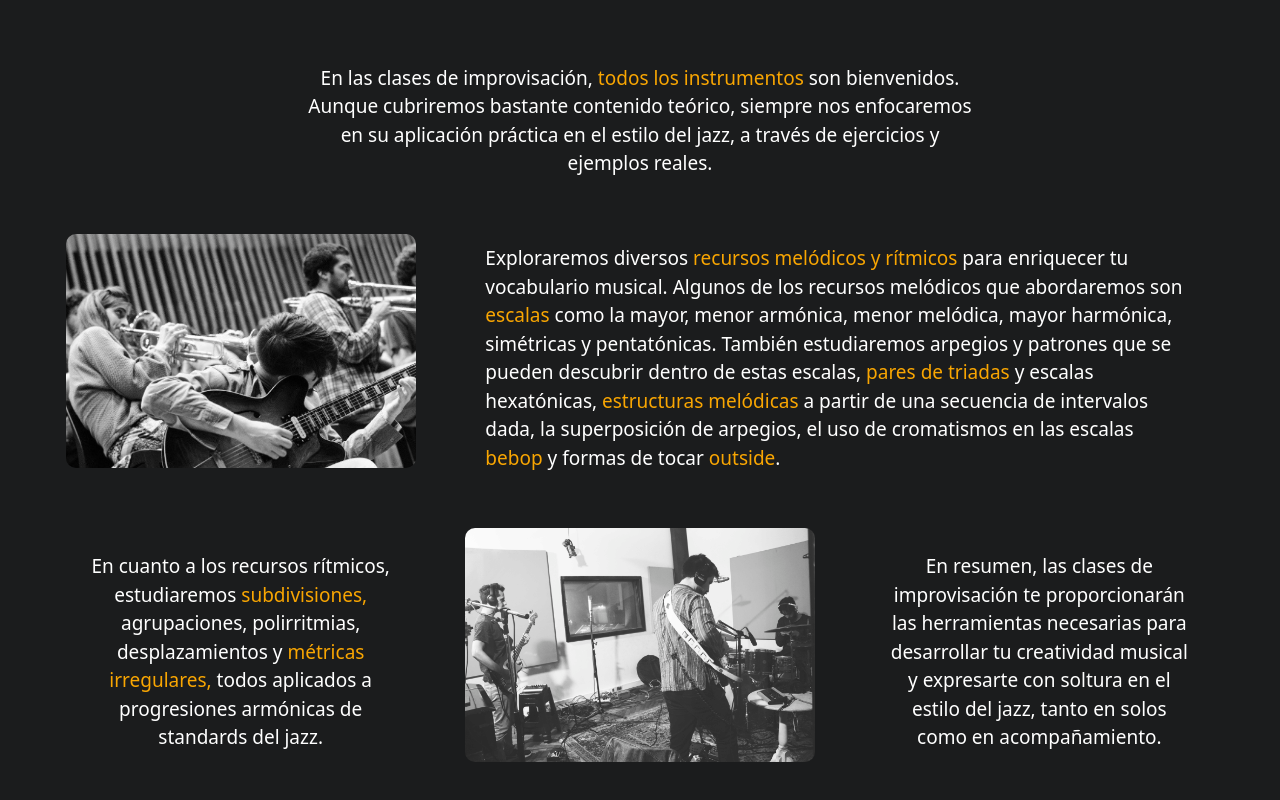
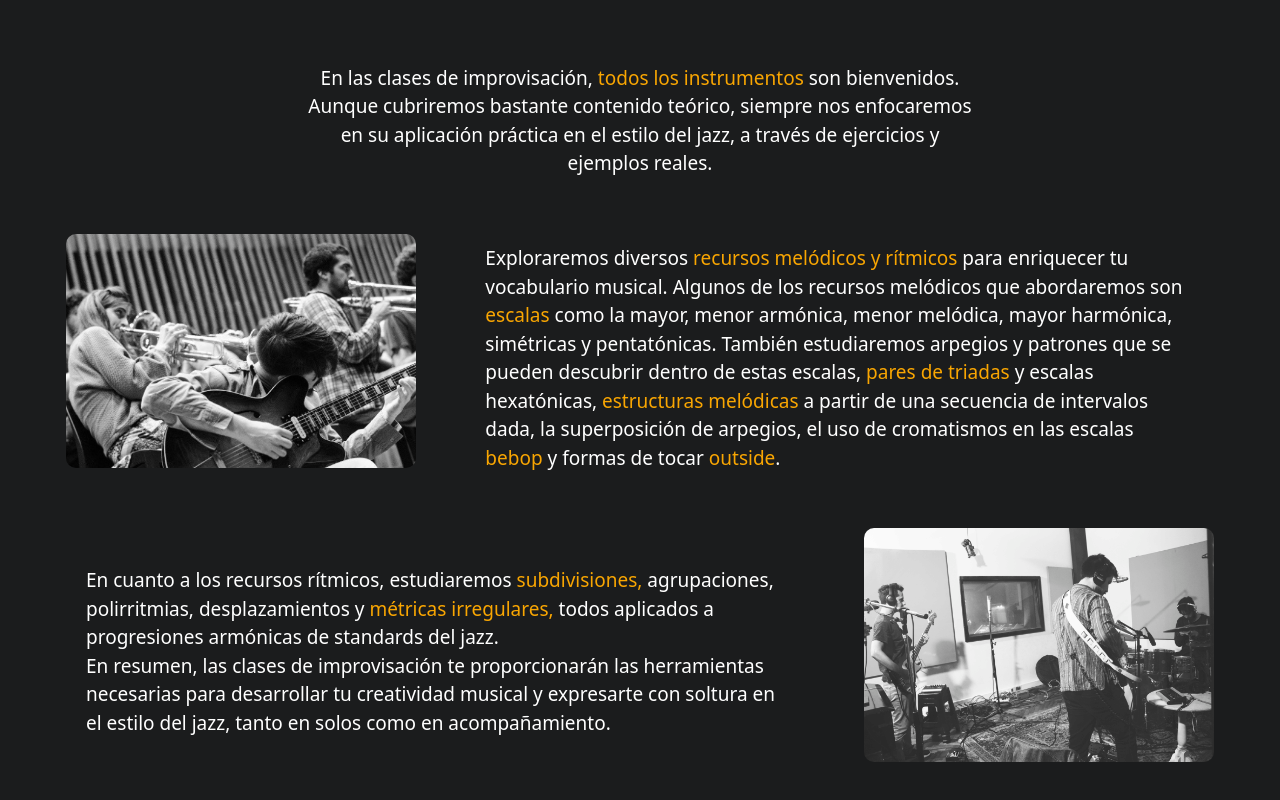
Before and after one commit to MrFontina/NBJazz, a React (Create React App) app: page /improvisacion in a window 1280 px wide. Shown: the part 553-1353 px from the top of the page. Built offline with nearby package versions, Linux system fonts and the light colour scheme.

Commit message:
grid en impro

```diff
--- a/src/Componentes/Improvisacion.js
+++ b/src/Componentes/Improvisacion.js
@@ -19,13 +19,11 @@ function Improvisacion({ isOpen }) {
         </p>
 
         <p id='impro-p3'>
-         En cuanto a los recursos rítmicos, estudiaremos <span>subdivisiones, </span>agrupaciones, polirritmias, desplazamientos y <span>métricas irregulares,</span> todos aplicados a progresiones armónicas de standards del jazz.
-
+         En cuanto a los recursos rítmicos, estudiaremos <span>subdivisiones, </span>agrupaciones, polirritmias, desplazamientos y <span>métricas irregulares,</span> todos aplicados a progresiones armónicas de standards del jazz. <br/>
+ En resumen, las clases de improvisación te proporcionarán las herramientas necesarias para desarrollar tu creatividad musical y expresarte con soltura en el estilo del jazz, tanto en solos como en acompañamiento.
         </p>
         <img src='../../Images/oink3.jpg' alt='grabacion disco oink' className='img-impro' id='impro-img-3'></img>
-        <p id='impro-p4'>
-          En resumen, las clases de improvisación te proporcionarán las herramientas necesarias para desarrollar tu creatividad musical y expresarte con soltura en el estilo del jazz, tanto en solos como en acompañamiento.
-        </p>
+
         </div>
 
 
--- a/src/Styles/Componentes/improvisacion.scss
+++ b/src/Styles/Componentes/improvisacion.scss
@@ -52,12 +52,11 @@
             }
 
             #impro-p3 {
-                text-align: center;
+                text-align: start;
+                grid-column: 1 / 3;
             }
 
-            #impro-p4 {
-                text-align: center;
-            }
+
 
         }
     }
```
